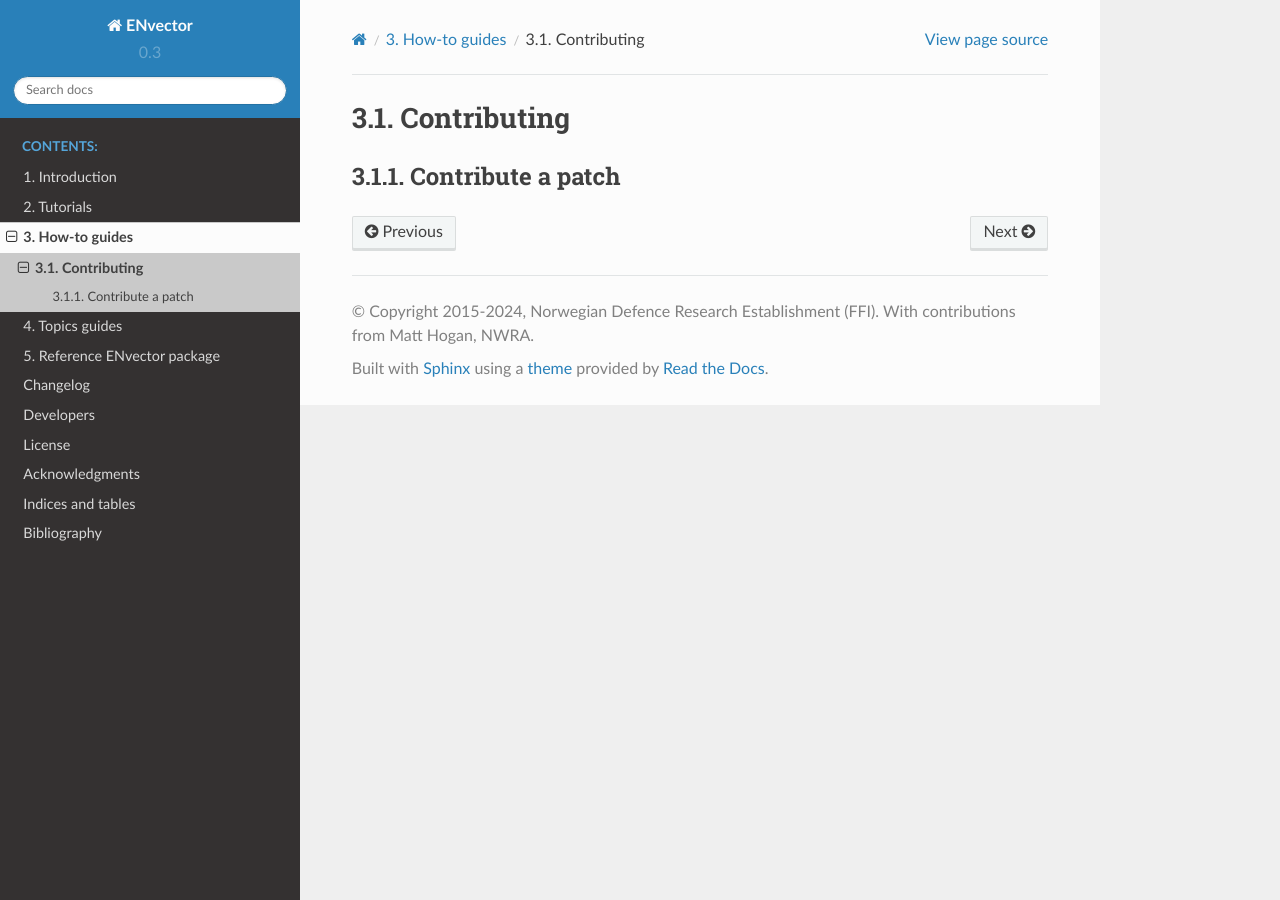
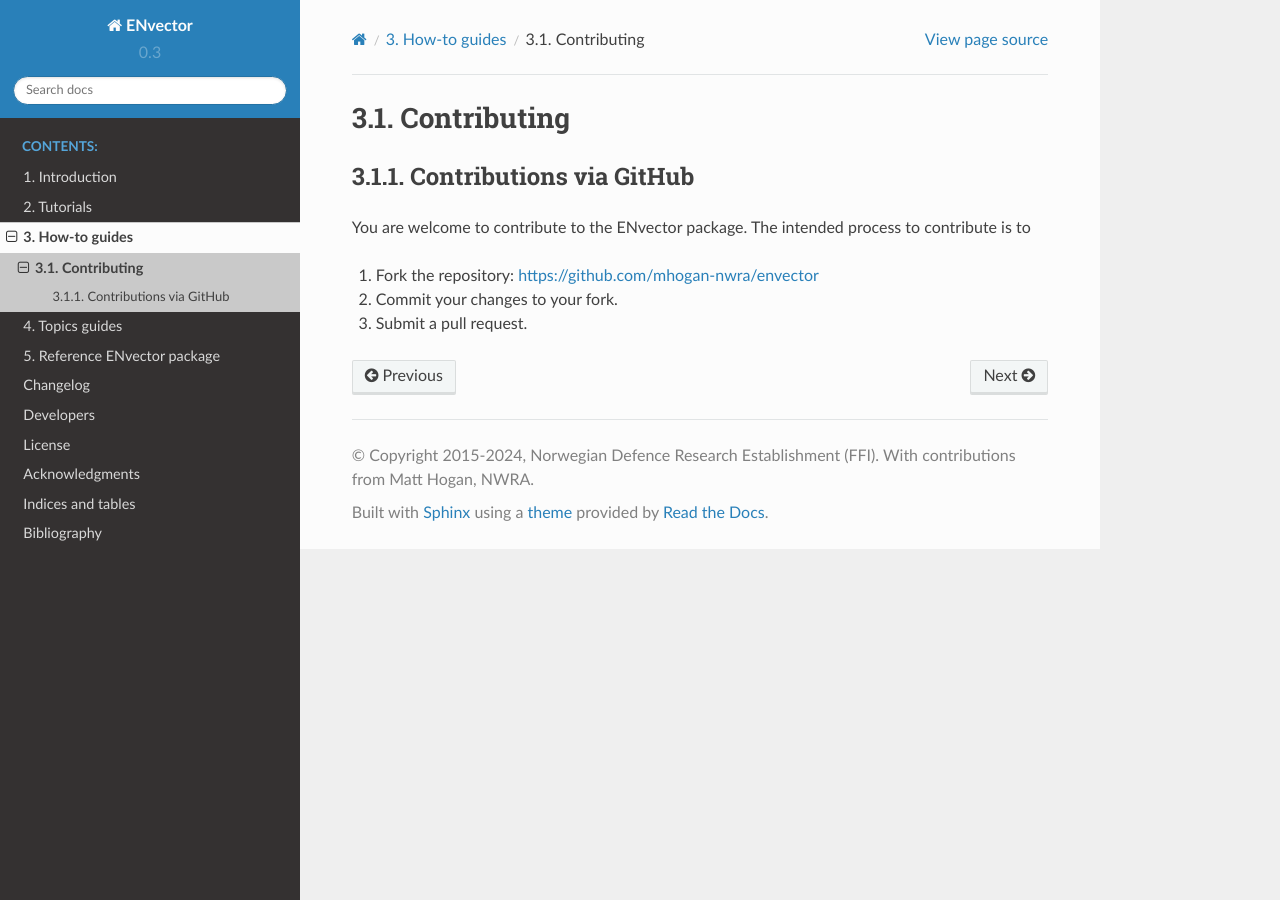
Before and after one commit to mhogan-nwra/envector, a Sphinx documentation site: the page built from docs/how-to/contributing.rst, in a window 1280 px wide. Built offline with Sphinx 7.4.7 and the Read the Docs theme 2.0.0, drawn with Linux system fonts in a browser that asks for light colours; formulas are drawn with MathJax 3.

Commit message:
Expand contribution guide.

```diff
--- a/docs/how-to/contributing.rst
+++ b/docs/how-to/contributing.rst
@@ -6,5 +6,11 @@ Contributing
 ************
 
 
-Contribute a patch
-==================
+Contributions via GitHub
+========================
+
+You are welcome to contribute to the ENvector package. The intended process to contribute is to
+
+1. Fork the repository: https://github.com/mhogan-nwra/envector
+2. Commit your changes to your fork.
+3. Submit a pull request.
```
